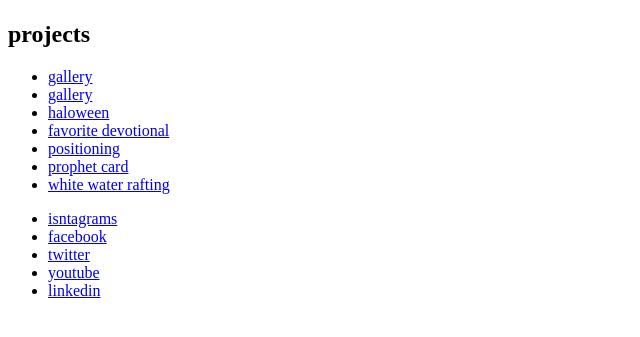
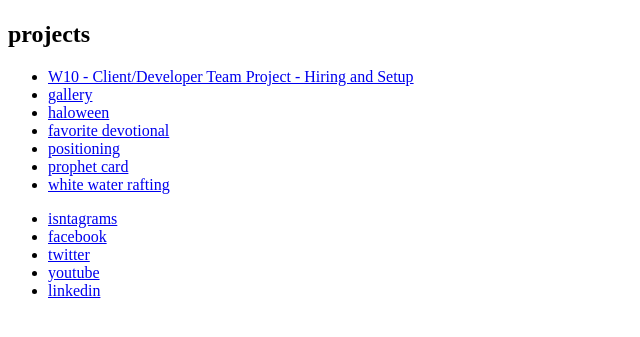
Before and after one commit to rowanjanderson/wdd130, a plain HTML site: page index.html in a window 1280 px wide. Shown: the part 443-780 px from the top of the page, without its empty margins (0-640 px from the left). Drawn offline with Linux system fonts and the light colour scheme.

Commit message:
Update index.html

```diff
--- a/index.html
+++ b/index.html
@@ -25,7 +25,7 @@
             <div class = projects>
                 <h2>projects</h2>
                     <ul>
-                        <li><a href="Jaynes/index.html">gallery</a></li>
+                        <li><a href="Jaynes/index.html">W10 - Client/Developer Team Project - Hiring and Setup</a></li>
                         <li><a href="gallery/gallery.html">gallery</a></li>
                         <li><a href="halloween\index.html">haloween</a></li>
                         <li><a href="ice\favorite_devo\favdevo.html">favorite devotional</a></li>
```
